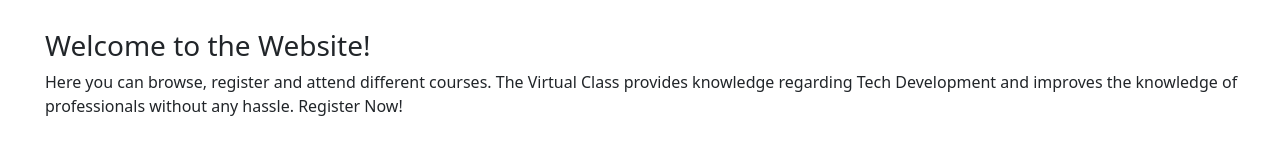
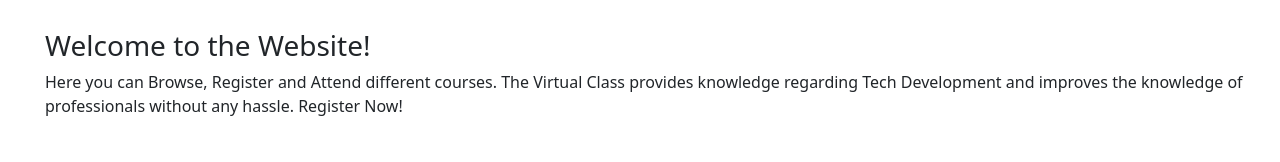
Before and after one commit to renil28/LVCLive, a website: page index.html in a window 1280 px wide. Shown: the part 745-907 px from the top of the page. Drawn offline with nearby package versions, Linux system fonts and the light colour scheme.

Commit message:
Second Commit

```diff
--- a/index.html
+++ b/index.html
@@ -201,7 +201,7 @@
       <article>
         &nbsp;
         <h3 style="margin-left: 45px; ">Welcome to the Website!</h3>
-        <p style="margin-left: 45px;">Here you can browse, register and attend different courses. The Virtual Class provides knowledge regarding Tech Development and improves the knowledge of professionals without any hassle. Register Now!</p>
+        <p style="margin-left: 45px;">Here you can Browse, Register and Attend different courses. The Virtual Class provides knowledge regarding Tech Development and improves the knowledge of professionals without any hassle. Register Now!</p>
       </article>
       <br>
       <h2 style="text-align: center;">Most Popular Courses</h2>
```
